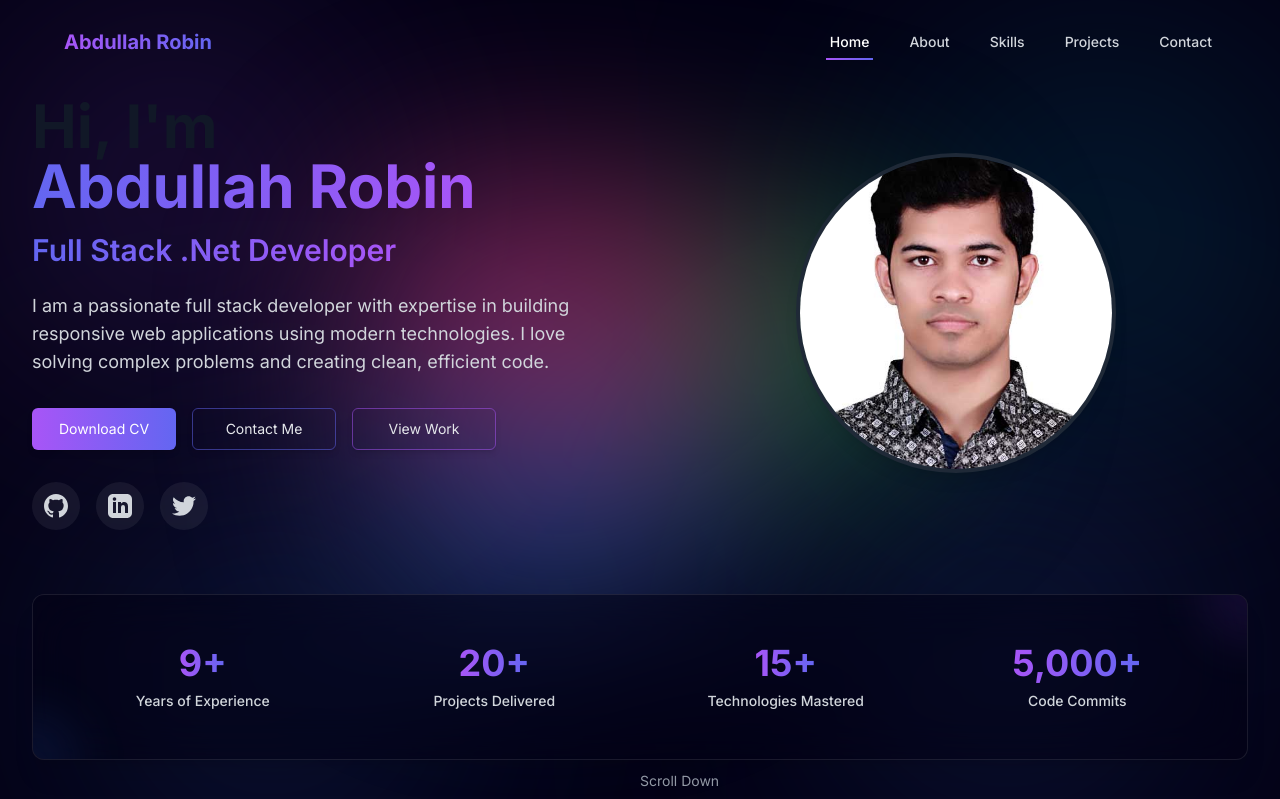
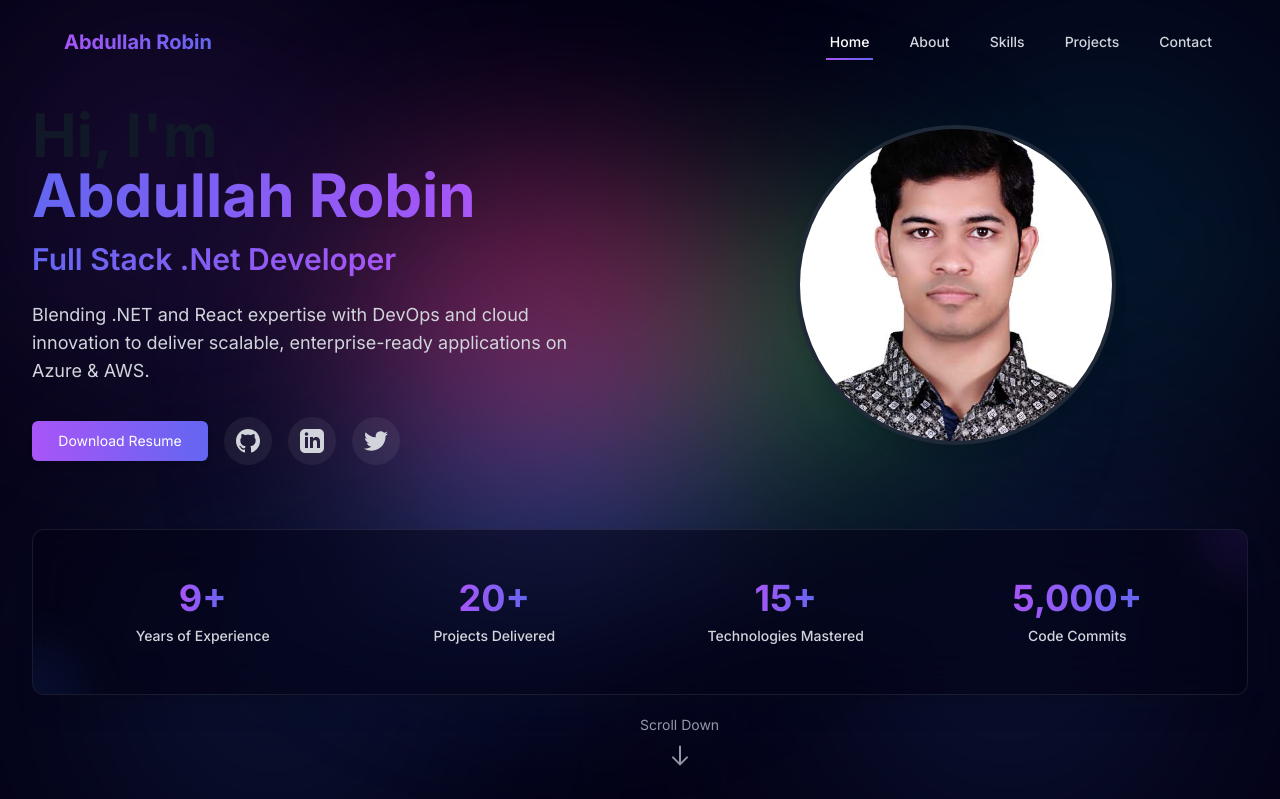
Before and after one commit to robinabdullah/robinabdullah.github.io, a Next.js app: page / in a window 1280 px wide. Shown: the top 799 px of the page. Built offline with nearby package versions, Linux system fonts and the light colour scheme.

Commit message:
Refactor Hero component to update button text and styles, and enhance bio description in portfolio data for clarity

```diff
--- a/src/components/sections/Hero.tsx
+++ b/src/components/sections/Hero.tsx
@@ -122,23 +122,15 @@ export default function Hero({
               <p className="text-lg text-gray-300 mb-8">
                 {bio}
               </p>
-              <div className="flex flex-wrap gap-4">
+              <div className="flex flex-wrap gap-4 items-center">
                 <a
                   href="/cv/Resume of Abdullah Saleh Robin.pdf"
                   download="Abdullah_Robin_Resume.pdf"
-                  className="px-5 py-2.5 text-sm bg-gradient-to-r from-[#a855f7] to-[#6366f1] text-white rounded-md hover:opacity-100 hover:shadow-lg hover:shadow-purple-500/30 hover:scale-105 transition-all duration-300 shadow-md flex items-center justify-center w-36"
+                  className="px-5 py-2.5 text-sm bg-gradient-to-r from-[#a855f7] to-[#6366f1] text-white rounded-md hover:opacity-100 hover:shadow-lg hover:shadow-purple-500/30 hover:scale-105 transition-all duration-300 shadow-md flex items-center justify-center w-44"
                 >
-                  Download CV
+                  Download Resume
                 </a>
-                <Link href="#contact" className="px-5 py-2.5 text-sm bg-transparent border border-[#6366f1]/50 text-gray-200 rounded-md hover:bg-[#ffffff15] hover:scale-105 hover:border-[#6366f1] transition-all duration-300 shadow-md flex items-center justify-center w-36">
-                  Contact Me
-                </Link>
-                <Link href="#projects" className="px-5 py-2.5 text-sm border border-[#a855f7]/50 text-gray-200 rounded-md hover:bg-[#ffffff15] hover:scale-105 hover:border-[#a855f7] transition-all duration-300 shadow-md flex items-center justify-center w-36">
-                  View Work
-                </Link>
-              </div>
 
-              <div className="mt-8 flex space-x-4">
                 <SocialLink href={socialLinks.github} platform="GitHub" />
                 <SocialLink href={socialLinks.linkedin} platform="LinkedIn" />
                 <SocialLink href={socialLinks.twitter} platform="Twitter" />
@@ -217,29 +209,15 @@ export default function Hero({
             <p className="text-lg text-gray-300 mb-8">
               {bio}
             </p>
-            <div className="flex flex-wrap gap-4">
+            <div className="flex flex-wrap gap-4 items-center">
               <a
                 href="/cv/Resume of Abdullah Saleh Robin.pdf"
                 download="Abdullah_Robin_Resume.pdf"
-                className="px-5 py-2.5 text-sm bg-gradient-to-r from-[#a855f7] to-[#6366f1] text-white rounded-md hover:opacity-100 hover:shadow-lg hover:shadow-purple-500/30 hover:scale-105 transition-all duration-300 shadow-md flex items-center justify-center w-36"
+                className="px-5 py-2.5 text-sm bg-gradient-to-r from-[#a855f7] to-[#6366f1] text-white rounded-md hover:opacity-100 hover:shadow-lg hover:shadow-purple-500/30 hover:scale-105 transition-all duration-300 shadow-md flex items-center justify-center w-44"
               >
-                Download CV
+                Download Resume
               </a>
-              <Link
-                href="#contact"
-                className="px-5 py-2.5 text-sm bg-transparent border border-[#6366f1]/50 text-gray-200 rounded-md hover:bg-[#ffffff15] hover:scale-105 hover:border-[#6366f1] transition-all duration-300 shadow-md flex items-center justify-center w-36"
-              >
-                Contact Me
-              </Link>
-              <Link
-                href="#projects"
-                className="px-5 py-2.5 text-sm border border-[#a855f7]/50 text-gray-200 rounded-md hover:bg-[#ffffff15] hover:scale-105 hover:border-[#a855f7] transition-all duration-300 shadow-md flex items-center justify-center w-36"
-              >
-                View Work
-              </Link>
-            </div>
 
-            <div className="mt-8 flex space-x-4">
               <SocialLink href={socialLinks.github} platform="GitHub" />
               <SocialLink href={socialLinks.linkedin} platform="LinkedIn" />
               <SocialLink href={socialLinks.twitter} platform="Twitter" />
--- a/src/data/portfolio.json
+++ b/src/data/portfolio.json
@@ -4,7 +4,7 @@
     "title": "Full Stack .Net Developer",
     "email": "hello@example.com",
     "location": "Dhaka, Bangladesh",
-    "bio": "I am a passionate full stack developer with expertise in building responsive web applications using modern technologies. I love solving complex problems and creating clean, efficient code.",
+    "bio": "Blending .NET and React expertise with DevOps and cloud innovation to deliver scalable, enterprise-ready applications on Azure & AWS.",
     "about": "With over 5 years of experience in web development, I specialize in creating robust applications using React, Next.js, Node.js, and other cutting-edge technologies. I'm dedicated to writing clean, maintainable code and constantly expanding my knowledge in the ever-evolving world of web development.",
     "avatar": "/images/profile.png",
     "careerStartDate": "2016-04-01",
```
